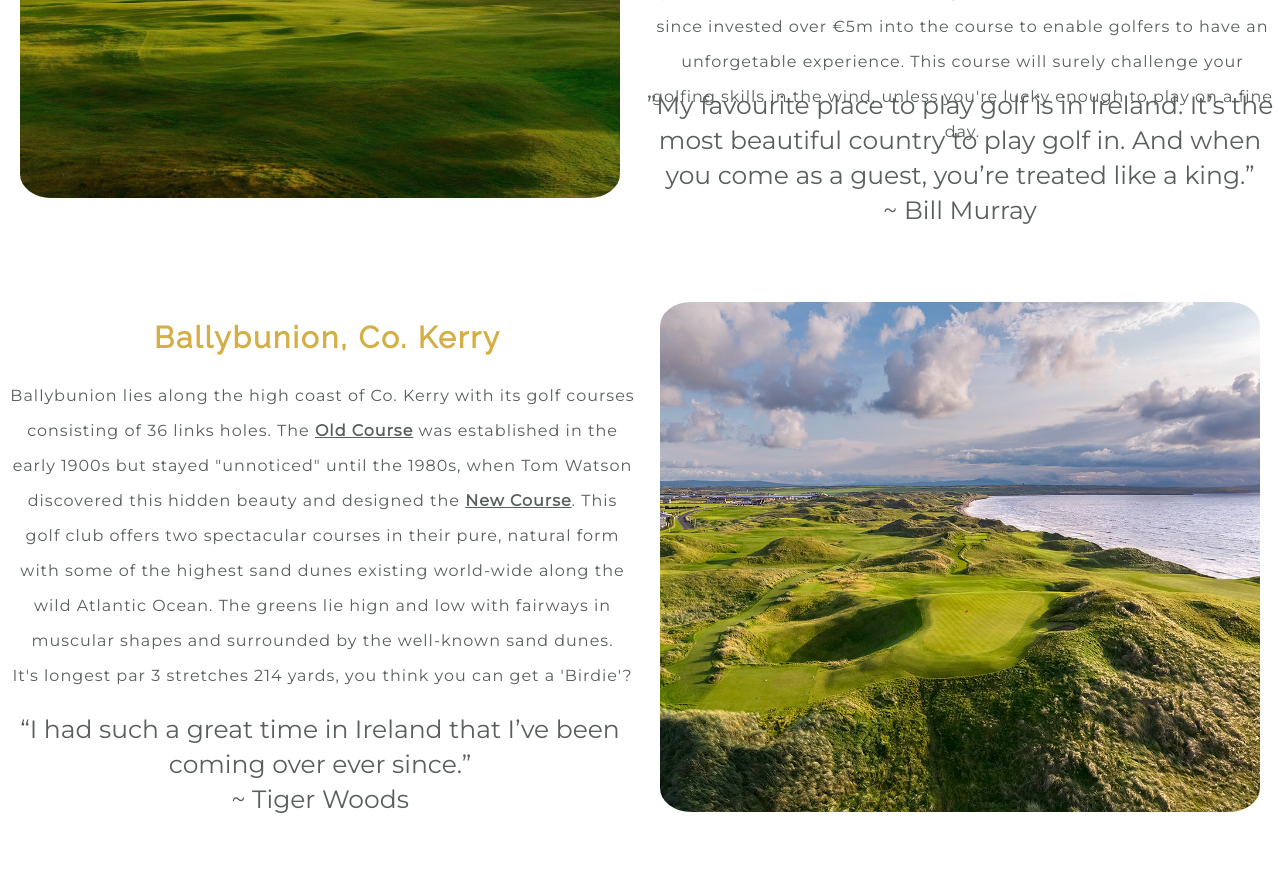
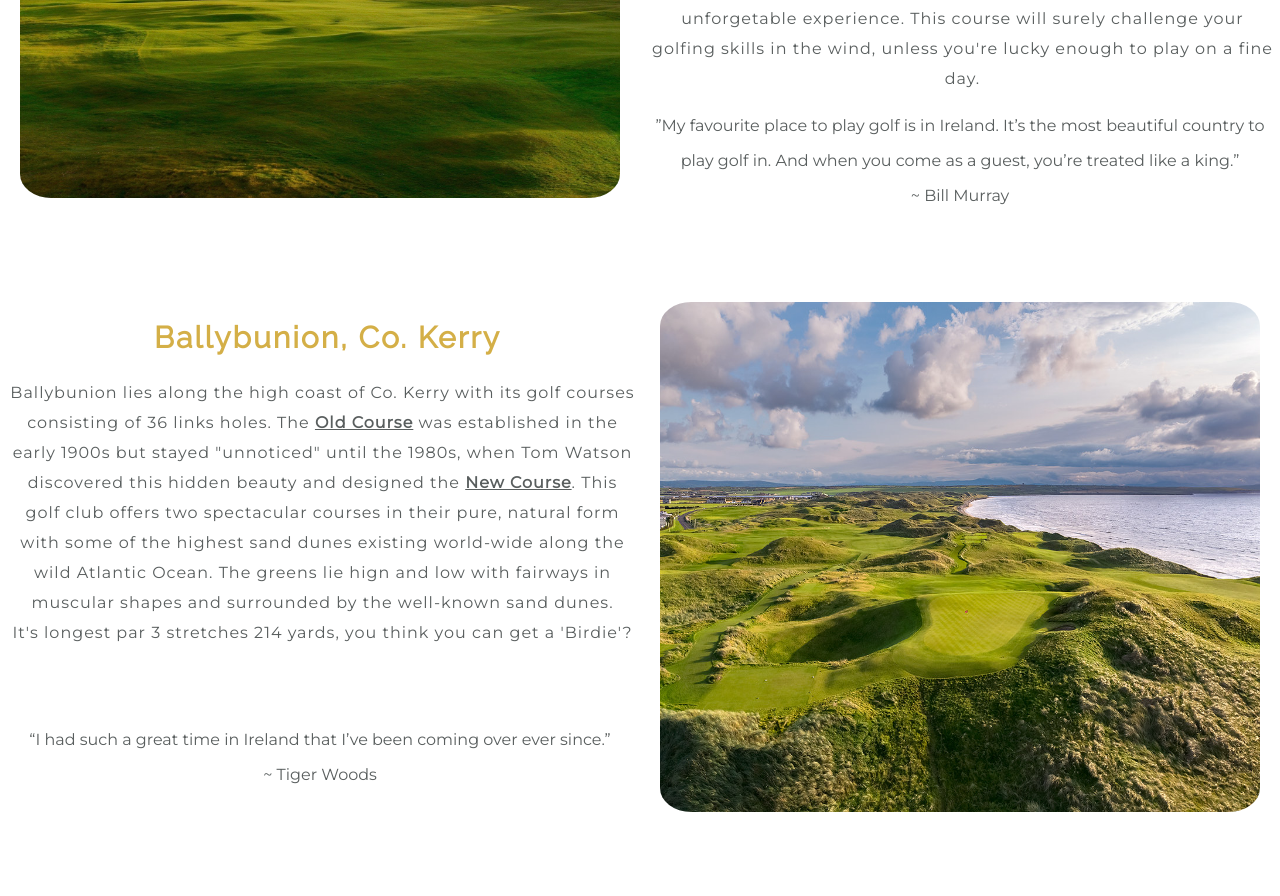
Before and after one commit to AdamPillis/HTML-and-CSS-Milestone-Project, a plain HTML site: page course.html in a window 1280 px wide. Shown: the part 1116-2012 px from the top of the page. Drawn offline with Linux system fonts and the light colour scheme.

Commit message:
Style: course.html for 1200px

```diff
--- a/assets/css/style.css
+++ b/assets/css/style.css
@@ -20,7 +20,7 @@ h1 {
     font-family: Raleway, sans-serif;
     letter-spacing: 2px;
     text-transform: uppercase;
-    color: #d4af47;
+    color: #f7bf25;
     text-align: center;
     padding: 5px;
 
@@ -444,7 +444,7 @@ footer {
 .course-p {
     font-size: 16px;
     letter-spacing: 1px;
-    line-height: 35px;
+    line-height: 30px;
     padding-left: 10px;
     padding-top: 20px;
     padding-right: 5px;
@@ -454,7 +454,7 @@ footer {
 .course-quote {
     height: 150px;
     width: 100%;
-    font-size: 25px;
+    font-size: 100%;
     text-align: center;
     color: #595E5E;
     padding-top: 15px;
@@ -485,11 +485,11 @@ footer {
     float: right;
 }
 #doonbeg-quote {
-    margin-top: 20px;
+    margin-top: 40px;
 }
 #ballybunion-quote {
     height: 120px;
-    margin-top: 30px;
+    margin-top: 40px;
 }
 
 #waterville-quote {
@@ -521,15 +521,15 @@ footer {
 }
 
 #form-image {
+    height: 100vh;
     width: 100%;
-    height: 100vh;
     margin-bottom: -45px;
 }
 
 #form-image img {
-    width: 100%;
     height: 100%;
     overflow: hidden;
+    width: 100%;
 }
 
 #form-box {
@@ -615,3 +615,5 @@ label {
 #form-footer-icons {
     padding-left: 9%;
 }
+
+/* Media Queries */
```
